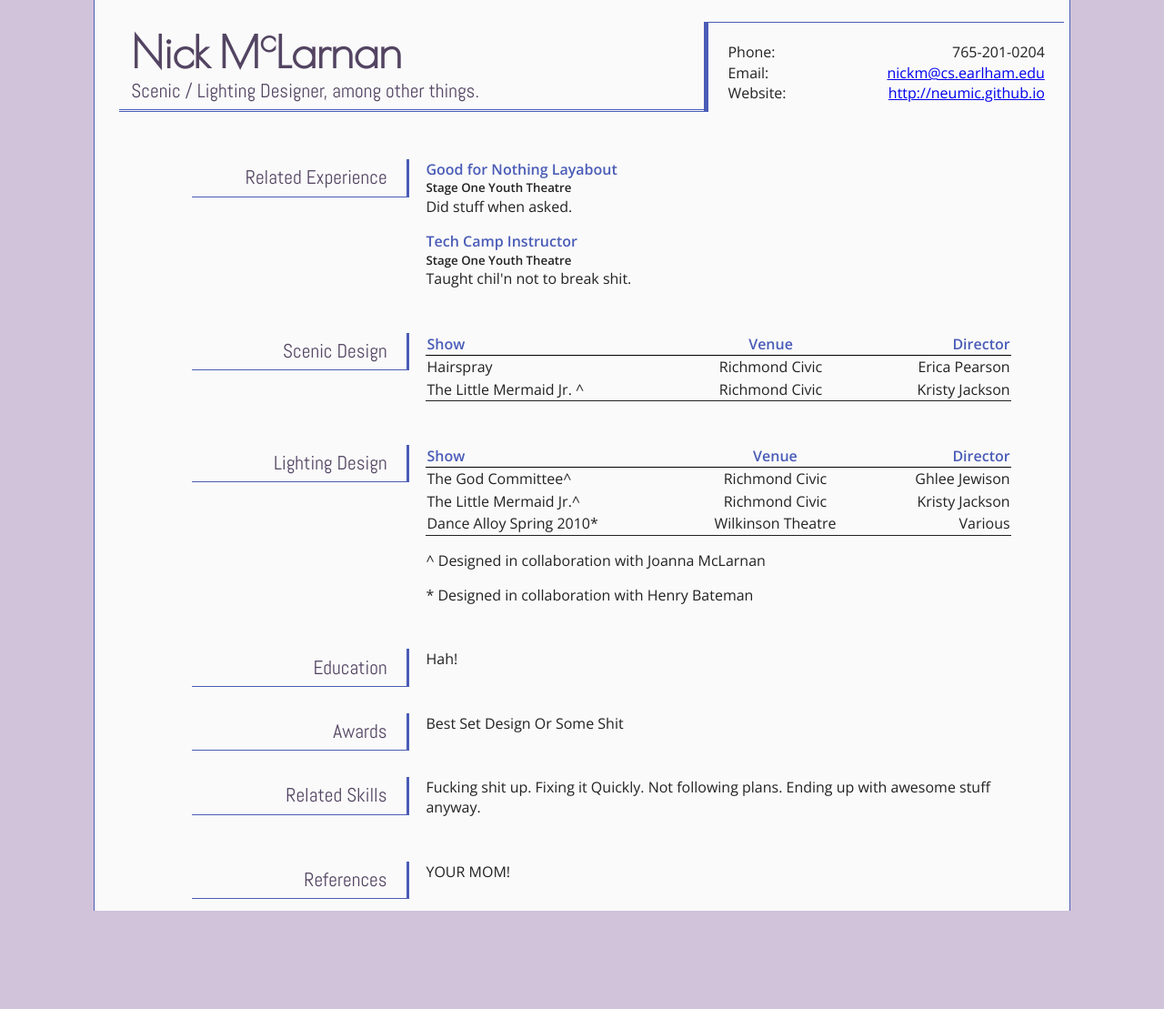
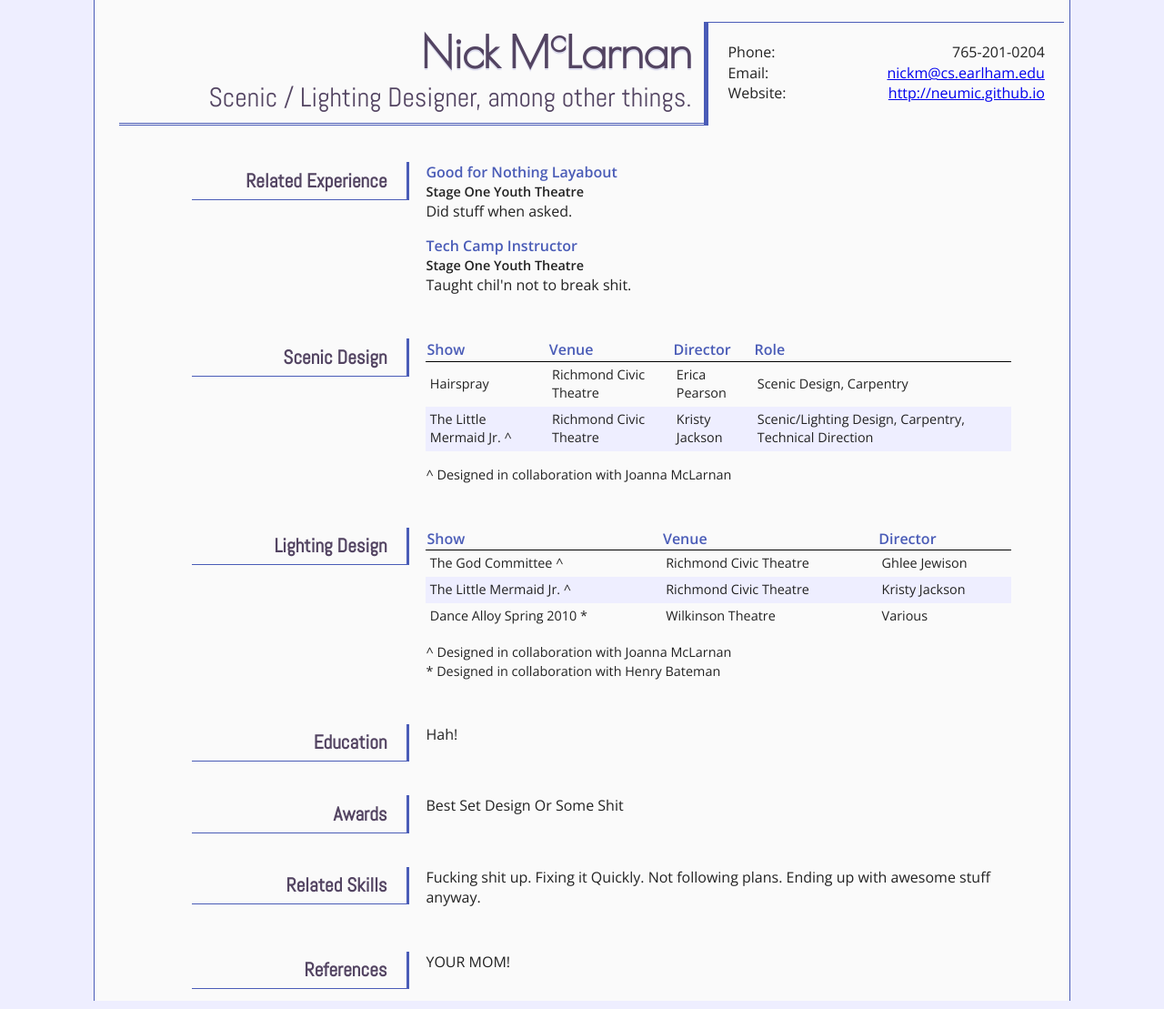
Before and after one commit to neumic/neumic.github.io_source, a Jekyll site: the page built from resume.html, in a window 1280 px wide. Shown: the whole page at 91% size. Built offline with Jekyll 4.4.1, drawn with Linux system fonts in a browser that asks for light colours; some web fonts are replaced; before the commit the page ends 1001 px from its top, so only the background shows below that.

Commit message:
messed with media breakpoints esp. in the tables

```diff
--- a/css/main.css
+++ b/css/main.css
@@ -62,16 +62,17 @@ textarea {
 h1{
    font-family: 'Poiret One', cursive;
    font-weight: 600;
-   font-size: 36pt;
+   font-size: 2em;
    margin: 0;
    margin-bottom: -0.25em;
    color: #534462;
+   text-shadow: 0 2px 0 #dde;
 }
 
 h2{
    font-family: 'Abel', sans-serif;
    font-weight: 400;
-   font-size: 16pt;
+   font-size: 1.25em;
    margin: 0;
    padding: 0.25em;
    //border-bottom: 3px double #4A5CB7;
@@ -83,39 +84,37 @@ h2{
 
 h3{
    font-family: 'Abel', sans-serif;
-   font-weight: 400;
-   font-size: 16pt;
+   font-weight: 600;
+   font-size: 1.25em;
 
-   //background: #EEF;
    color: #534462;
 
-   float: left;
-   clear: left;
-
-   border-right: 3px solid #4A5CB7;
    border-bottom: 1px solid #4A5CB7;
 
-   margin: 0;
-   width: 30%;
-   text-align: right;
-   padding-right: 2%;
+   margin-top: 0;
+   text-align: left;
+   padding-left: 2%;
    padding-top: 0.25em;
-   padding-bottom: 0.25em;
+   padding-bottom: 0em;
 }
 
 h4{
    color: #4A5CB7;
    margin: 0;
+   font-size: 1em;
 }
 
 h5{
    margin: 0;
+   font-size: 0.9em;
 }
 
 
 table{
    width: 100%;
+
 }
+
 
 p{
    width: 100%;
@@ -123,17 +122,15 @@ p{
 }
 
 body{
-   //background: #F0F0F0;
-   background: #D0C3DA;
+   background: #EEF;
    font-weight: 400;
    font-family: 'Open Sans', sans-serif;
 }
 
 header{
    padding: 1em;
-   width: 26em;
-   text-align: left;
-   border-right: 5px solid #4A5CB7;
+   max-width: 100%;
+   text-align: center;
 }
 
 hr{
@@ -153,41 +150,79 @@ hr{
 }
 
 #contact {
-   text-align:center;
-   margin: 0;
-   padding: 0.5em;
-   border-bottom: 3px double #4A5CB7;
-   border-top: 1px solid #4A5CB7;
+   background: #EEF;
+   margin: 0 1em;
+   padding: 0.5em 5%;
+   border-bottom: 1px solid #ccd;
 }
 
 #contact dt{
-   display: none;
+   margin: 0;
+   float: left;
+   clear: left;
+}
+
+#contact dd{
+   text-align: right;
    margin: 0;
 }
 
-#contact dd{
-   display: inline;
-   text-align: right;
-   margin: 0 1em;
+#pretentious-c{
+   font-size: 75%;
+   line-height: 0;
+   position: relative;
+   vertical-align: baseline;
+   top: -0.5em;
 }
 
 .credits{
    border-collapse: collapse;
-   border-bottom: 1px solid;
    margin-bottom: 1em;
 }
 
 .credits th{
    color: #4A5CB7;
    border-bottom: 1px solid #000;
-}
-
-.credits thead{
-   //border-bottom: 1px solid;
+   display: none;
 }
 
 .credits tr{
-   //border-bottom: 1px dotted gray;
+   display: block;
+}
+
+.credits tbody tr:nth-child(even){
+   background: #EEF;
+ }
+
+.credits tbody td:first-child{
+}
+
+.credits tbody td:first-child:before{
+   font-weight: 600;
+   content: "Show: ";
+}
+
+.credits tbody td:first-child + td:before{
+   font-weight: 600;
+   content: "Venue: ";
+}
+
+.credits tbody td:first-child + td + td:before{
+   font-weight: 600;
+   content: "Director: ";
+}
+
+.credits tbody td:first-child + td + td + td:before{
+   font-weight: 600;
+   content: "Role: ";
+}
+
+.credits td{
+   display: block;
+   font-size: 0.9em;
+   padding: 0.3em;
+   widows: 2;
+   orphans: 2;
 }
 
 .top-level{
@@ -199,11 +234,15 @@ hr{
 }
 
 .section-contents{
- //  border-top: 1px solid #4A5CB7;
-   margin-left: 32%;
-   padding-left: 2%;
-   width: 60%;
+   width: 90%;
+   margin-left: auto;
+   margin-right: auto;
    margin-bottom: 1em;
+}
+
+.note{
+   font-size: 0.9em;
+   margin: 0;
 }
 
 /* ==========================================================================
@@ -216,28 +255,46 @@ hr{
       padding: 0;
       margin: 1.5em 0;
       width: 62.5%;
-      text-align: left;
+      text-align: right;
       float: left;
       border-right: 5px solid #4A5CB7;
    }
 
    h1{
+      font-size: 3em;
       margin-left: 4%;
-      padding-left: 2%;
+      padding-right: 2%;
    }
 
    h2{
+      font-size: 1.85em;
       margin-left: 4%;
-      padding-left: 2%;
+      padding-right: 2%;
       border-bottom: 3px double #4A5CB7;
    }
 
    h3{
+      font-size: 1.33em;
+      text-align: right;
+
+      float: left;
+      clear: left;
+
+      border: none;
+      border-right: 3px solid #4A5CB7;
+      border-bottom: 1px solid #4A5CB7;
+
       width: 20%;
       margin-left: 10%;
+      padding-left: 0;
+      padding-right: 2%;
+      padding-top: 0.25em;
+      padding-bottom: 0.25em;
    }
 
+
    #contact{
+      background: none;
       margin: 1.5em 0;
       padding: 2%;
       width: 32.5%;
@@ -258,8 +315,71 @@ hr{
       text-align: right;
    }
 
+   .section-contents{
+    //  border-top: 1px solid #4A5CB7;
+      margin-left: 32%;
+      padding-left: 2%;
+      width: 60%;
+      margin-bottom: 1em;
+   }
 }
 
+@media only screen and (min-width: 25em) {
+   h1{
+      font-size: 3em;
+   }
+
+   h2{
+      font-size: 1.85em;
+   }
+
+   .credits{
+      display: table;
+      border-collapse: collapse;
+      margin-bottom: 1em;
+   }
+
+   .credits th{
+      display: table-cell;
+      color: #4A5CB7;
+      border-bottom: 1px solid #000;
+   }
+
+   .credits tbody tr:nth-child(even){
+      background: #EEF;
+    }
+
+   .credits tr{
+      display: table-row;
+   }
+
+   .credits td{
+      display: table-cell;
+      font-size: 0.9em;
+      padding: 0.3em;
+      widows: 2;
+      orphans: 2;
+   }
+
+   .credits tbody td:first-child:before{
+      content: "";
+   }
+
+   .credits tbody td:first-child + td:before{
+      content: "";
+   }
+
+   .credits tbody td:first-child + td + td:before{
+      font-weight: 600;
+      content: "";
+   }
+
+   .credits tbody td:first-child + td + td + td:before{
+      font-weight: 600;
+      content: "";
+   }
+
+}
 
 @media print,
        (-o-min-device-pixel-ratio: 5/4),
--- a/resume.html
+++ b/resume.html
@@ -4,7 +4,7 @@ layout: default
 ---
 <div id="container">
       <header>
-         <h1 id="name">Nick M<sup>c</sup>Larnan</h1>
+         <h1 id="name">Nick M<span id="pretentious-c">c</span>Larnan</h1>
          <h2 id="job-desc">Scenic / Lighting Designer, among other things.</h2>
       </header>
       <dl id="contact">
@@ -40,24 +40,29 @@ layout: default
          <table class="credits">
            <thead>
              <tr>
-               <th style="text-align: left">Show</th>
-               <th style="text-align: center">Venue</th>
-               <th style="text-align: right">Director</th>
+               <th>Show</th>
+               <th>Venue</th>
+               <th>Director</th>
+               <th>Role</th>
              </tr>
            </thead>
            <tbody>
              <tr>
-               <td style="text-align: left">Hairspray</td>
-               <td style="text-align: center">Richmond Civic</td>
-               <td style="text-align: right">Erica Pearson</td>
+               <td>Hairspray</td>
+               <td>Richmond Civic Theatre</td>
+               <td>Erica Pearson</td>
+               <td>Scenic Design, Carpentry</td>
              </tr>
              <tr>
-               <td style="text-align: left">The Little Mermaid Jr. ^</td>
-               <td style="text-align: center">Richmond Civic</td>
-               <td style="text-align: right">Kristy Jackson</td>
+               <td>The Little Mermaid Jr. ^</td>
+               <td>Richmond Civic Theatre</td>
+               <td>Kristy Jackson</td>
+               <td>Scenic/Lighting Design, Carpentry, Technical Direction</td>
              </tr>
            </tbody>
          </table>
+
+         <p class="note">^ Designed in collaboration with Joanna McLarnan</p>
       </div>
    </section>
 
@@ -68,26 +73,26 @@ layout: default
          <table class="credits">
            <thead>
              <tr>
-               <th style="text-align: left">Show</th>
-               <th style="text-align: center">Venue</th>
-               <th style="text-align: right">Director</th>
+               <th>Show</th>
+               <th>Venue</th>
+               <th>Director</th>
              </tr>
            </thead>
            <tbody>
              <tr>
-               <td style="text-align: left">The God Committee^</td>
-               <td style="text-align: center">Richmond Civic</td>
-               <td style="text-align: right">Ghlee Jewison</td>
+               <td>The God Committee ^</td>
+               <td>Richmond Civic Theatre</td>
+               <td>Ghlee Jewison</td>
              </tr>
              <tr>
-               <td style="text-align: left">The Little Mermaid Jr.^</td>
-               <td style="text-align: center">Richmond Civic</td>
-               <td style="text-align: right">Kristy Jackson</td>
+               <td>The Little Mermaid Jr. ^</td>
+               <td>Richmond Civic Theatre</td>
+               <td>Kristy Jackson</td>
              </tr>
              <tr>
-               <td style="text-align: left">Dance Alloy Spring 2010*</td>
-               <td style="text-align: center">Wilkinson Theatre</td>
-               <td style="text-align: right">Various</td>
+               <td>Dance Alloy Spring 2010 *</td>
+               <td>Wilkinson Theatre</td>
+               <td>Various</td>
              </tr>
            </tbody>
          </table>
```
